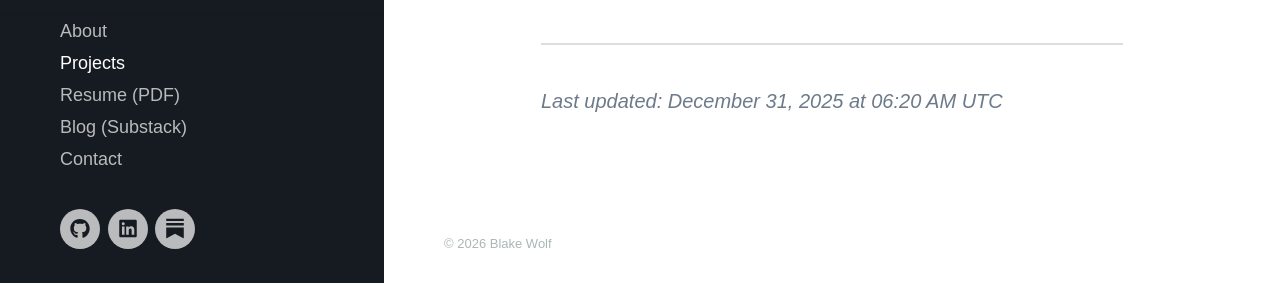
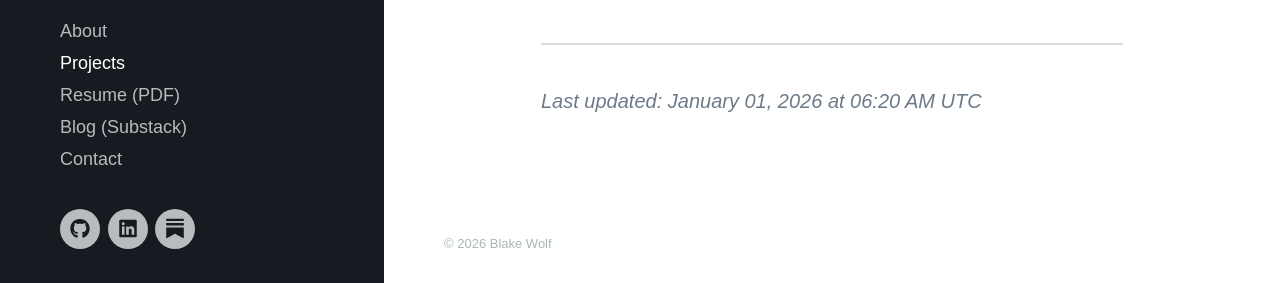
Before and after one commit to cryptid-megalodon/blakewolf.me, a Jekyll site: the page built from _pages/projects.md, in a window 1280 px wide and 900 px high, scrolled down 268 px. Shown: the part 590-873 px from the top of the window. Built offline with Jekyll 4.4.1, drawn with Linux system fonts in a browser that asks for light colours; nearby versions of some CDN libraries; some web fonts are replaced; part of the change alters nothing that is shown.

Commit message:
Auto-update GitHub projects data

```diff
--- a/_data/github_projects.yml
+++ b/_data/github_projects.yml
@@ -11,7 +11,7 @@ projects:
   url: https://github.com/cryptid-megalodon/blakewolf.me
   language: SCSS
   stars: 0
-  updated: '2025-12-30T06:20:41Z'
+  updated: '2025-12-31T06:20:41Z'
 - name: fact-finder-gpt
   description: Chrome extension prototype of a tool to highlight assertions and potential
     facts in any online article (as determined by the latest iteration of the gpt-3.5-turbo
@@ -43,4 +43,4 @@ projects:
   language: Go
   stars: 0
   updated: '2025-07-29T18:42:07Z'
-last_updated: '2025-12-31T06:20:37.432569'
+last_updated: '2026-01-01T06:20:59.532633'
```
